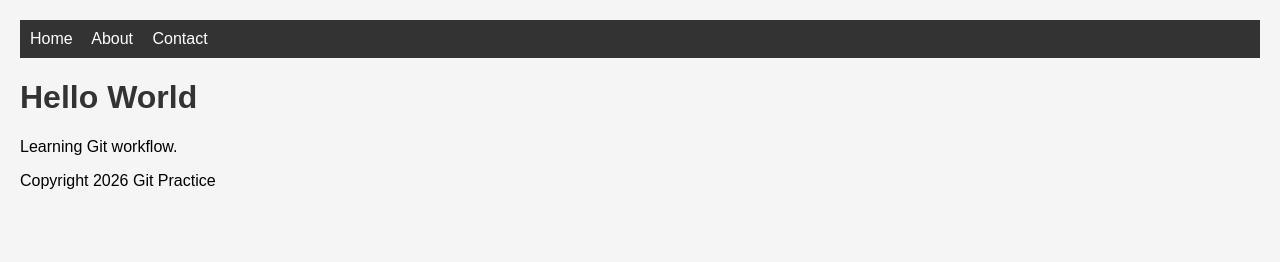
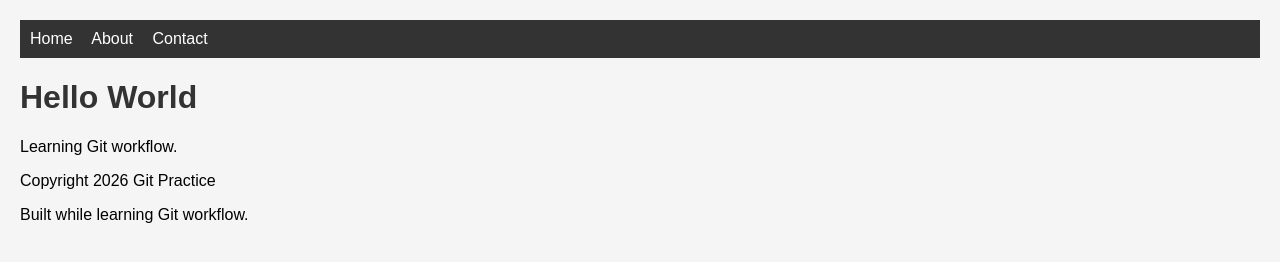
Before and after one commit to hamid22162/git-practice2026, a plain HTML site: page index.html in a window 1280 px wide. Drawn offline with Linux system fonts and the light colour scheme.

Commit message:
Add footer note about learning Git workflow

```diff
--- a/index.html
+++ b/index.html
@@ -20,6 +20,7 @@
 
     <footer>
         <p>Copyright 2026 Git Practice</p>
+        <p>Built while learning Git workflow.</p>
     </footer>
 
     <script src="script.js"></script>
```
